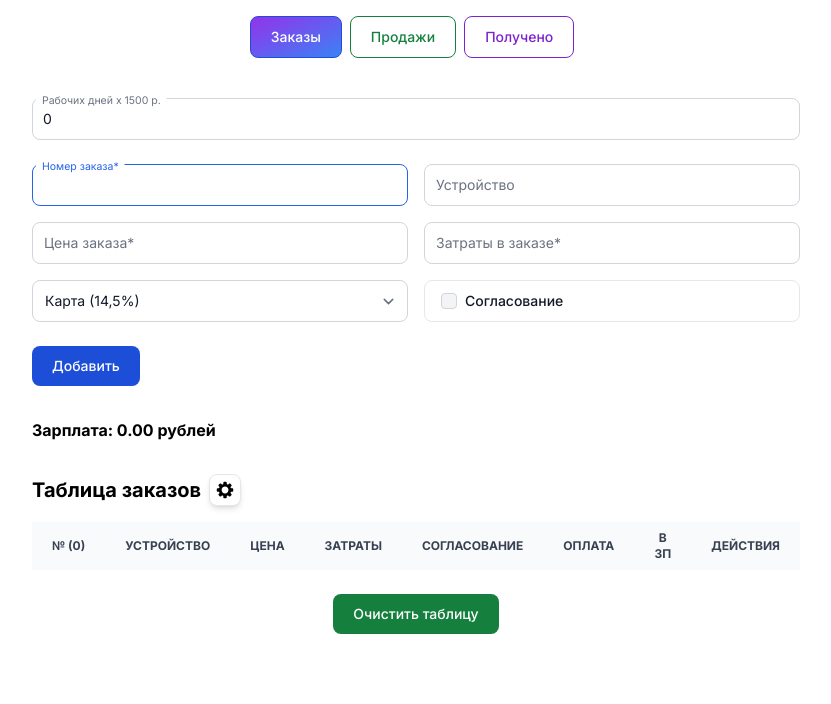
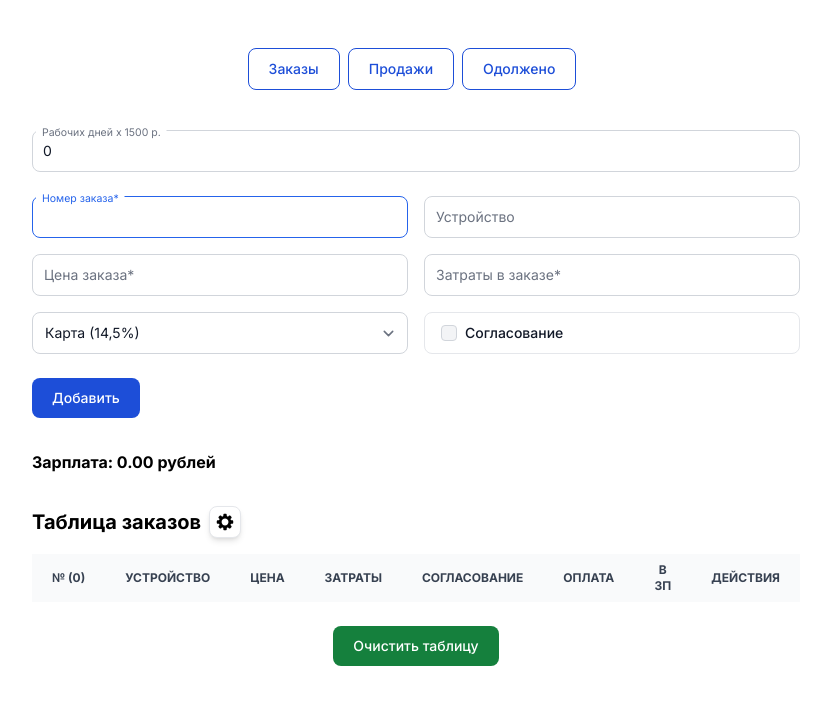
Before and after one commit to Rombsdev/salary-calculator, a Vue app: page / in a window 1280 px wide. Shown: the top 704 px of the page, without its empty margins (224-1055 px from the left). Built offline with nearby package versions, Linux system fonts and the light colour scheme.

Commit message:
С динамическими компонентами

```diff
--- a/src/App.vue
+++ b/src/App.vue
@@ -1,13 +1,26 @@
 <script>
 import SiteHeader from "@/components/Header.vue";
 import OrdersTable from "@/components/OrdersTable.vue";
-import { mapActions} from "vuex";
+import OrderForm from "@/components/OrderForm.vue";
+import OrderSalesForm from "@/components/OrderSalesForm.vue";
+import FromCashbox from "@/components/FromCashbox.vue";
+import { mapActions } from "vuex";
 
 
 export default {
     components: {
         SiteHeader,
-        OrdersTable
+        OrdersTable,
+        OrderForm,
+        OrderSalesForm,
+        FromCashbox,
+    },
+
+    data(){
+        return {
+            buttons: [{component: 'OrderForm', name: 'Заказы'}, {component: 'OrderSalesForm', name: 'Продажи'}, {component: 'FromCashbox', name: 'Одолжено'}],
+            view: null,
+        }
     },
 
     methods: {
@@ -16,14 +29,38 @@ export default {
 
     created(){
         this.initial_store();
+        this.view = this.buttons[0].component
     }
 }
 </script>
 
 <template>
     <site-header />
-    <router-view />
+    <div class="flex rounded-md justify-center mb-8" role="group">
+        <button
+            v-for="button in buttons"
+            :key="button.name"
+            @click="view = button.component"
+            class="text-blue-700 hover:text-white border border-blue-700 hover:bg-blue-800 focus:ring-4 focus:outline-none focus:ring-blue-300 font-medium rounded-lg text-sm px-5 py-2.5 text-center mr-2 mb-2"
+            type="button"
+         >
+            {{ button.name }}
+        </button>
+    </div>
+    <transition name="fade" mode="out-in" appear>
+        <component :is="view"/>
+    </transition>
     <orders-table />
 </template>
 
-<style scoped></style>
+<style scoped>
+.fade-enter-active,
+.fade-leave-active {
+  transition: all 0.2s ease;
+}
+.fade-enter-from,
+.fade-leave-to {
+  opacity: 0;
+  transform: translateX(-30px);
+}
+</style>
--- a/src/components/Header.vue
+++ b/src/components/Header.vue
@@ -1,22 +1,22 @@
-<script setup>
+<script>
 
 </script>
 
 <template>
     <header>
         <div class="flex rounded-md justify-center mb-8" role="group">
-            <router-link :to="{name: 'home'}"
+            <!-- <router-link :to="{name: 'home'}">
                 class="text-blue-700 hover:text-white border border-blue-700 hover:bg-blue-800 focus:ring-4 focus:outline-none focus:ring-blue-300 font-medium rounded-lg text-sm px-5 py-2.5 text-center mr-2 mb-2"                >
                 Заказы
             </router-link>
-            <router-link :to="{name: 'orderSales'}"
+            <router-link :to="{name: 'orderSales'}">
                 class="text-green-700 hover:text-white border border-green-700 hover:bg-green-800 focus:ring-4 focus:outline-none focus:ring-green-300 font-medium rounded-lg text-sm px-5 py-2.5 text-center mr-2 mb-2"                >
                 Продажи
             </router-link>
-            <router-link :to="{name: 'fromCashbox'}"
+            <router-link :to="{name: 'fromCashbox'}">
                 class="text-purple-700 hover:text-white border border-purple-700 hover:bg-purple-800 focus:ring-4 focus:outline-none focus:ring-purple-300 font-medium rounded-lg text-sm px-5 py-2.5 text-center mr-2 mb-2"                >
                 Получено
-            </router-link>
+            </router-link> -->
       </div>
     </header>
 </template>
--- a/src/components/OrderSalesForm.vue
+++ b/src/components/OrderSalesForm.vue
@@ -105,7 +105,7 @@ export default {
             <label
               for="cost-order-name"
               class="absolute text-sm text-gray-500 duration-300 transform -translate-y-4 scale-75 top-2 z-10 origin-[0] bg-white px-2 peer-focus:px-2 peer-focus:text-blue-600 peer-placeholder-shown:scale-100 peer-placeholder-shown:-translate-y-1/2 peer-placeholder-shown:top-1/2 peer-focus:top-2 peer-focus:scale-75 peer-focus:-translate-y-4 left-1"
-              >Наименование</label
+              >Товар</label
             >
           </div>
           <div class="cost-order relative mr-2">
@@ -177,12 +177,24 @@ export default {
             <img src="@/assets/gear_icon.svg" alt="" />
         </button>
     </div>
-    <div v-if="show_salary_details" class="border rounded-md p-3">
-      <div class="mb-2 font-medium">Смены: {{ (get_working_days * 1500).toFixed(2) }} руб.</div>
-      <div class="mb-2 font-medium">Заказы: {{ get_salary_for_orders.toFixed(2) }} руб.</div>
-      <div class="font-medium">Продажи: {{ get_salary_for_sales.toFixed(2) }} руб.</div>
-    </div>
+    <transition>
+      <div v-if="show_salary_details" class="border rounded-md p-3">
+        <div class="mb-2 font-medium">Смены: {{ (get_working_days * 1500).toFixed(2) }} руб.</div>
+        <div class="mb-2 font-medium">Заказы: {{ get_salary_for_orders.toFixed(2) }} руб.</div>
+        <div class="font-medium">Продажи: {{ get_salary_for_sales.toFixed(2) }} руб.</div>
+      </div>
+    </transition>
   </div>
 </template>
 
-<style scoped></style>
+<style scoped>
+.v-enter-active,
+.v-leave-active {
+  transition: opacity 0.3s ease;
+}
+
+.v-enter-from,
+.v-leave-to {
+  opacity: 0;
+}
+</style>
--- a/src/components/OrdersTable.vue
+++ b/src/components/OrdersTable.vue
@@ -80,6 +80,7 @@ export default {
         </button>
     </div>
     <div class="sm:rounded-lg max-w-3xl mx-auto">
+        <transition>
             <div v-if="show_view_options" class="view_options mb-4">
                 <div
                     class="test grid gap-y-3 gap-x-2 px-4 py-4 border border-gray-200 rounded-lg"
@@ -170,6 +171,7 @@ export default {
                     </div>
                 </div>
             </div>
+        </transition>
         <div class="relative overflow-x-auto">
             <table class="mx-auto w-full md:w-auto text-sm text-gray-500">
                 <thead
@@ -225,6 +227,7 @@ export default {
                     </tr>
                 </thead>
                 <tbody>
+                    <transition-group name="tr-order">
                     <tr
                         v-for="order in get_orders"
                         :key="order.id"
@@ -316,6 +319,7 @@ export default {
                             </button>
                         </td>
                     </tr>
+                </transition-group>
                 </tbody>
             </table>
         </div>
@@ -338,4 +342,24 @@ export default {
 input[type=checkbox]{
     cursor: pointer;
 }
+
+.tr-order-enter-active,
+.tr-order-leave-active {
+  transition: all 0.5s ease;
+}
+.tr-order-enter-from,
+.tr-order-leave-to {
+  opacity: 0;
+  transform: translateX(30px);
+}
+
+.v-enter-active,
+.v-leave-active {
+  transition: opacity 0.3s ease;
+}
+
+.v-enter-from,
+.v-leave-to {
+  opacity: 0;
+}
 </style>
```
Lines whose indentation alone changed are shown as unchanged.
